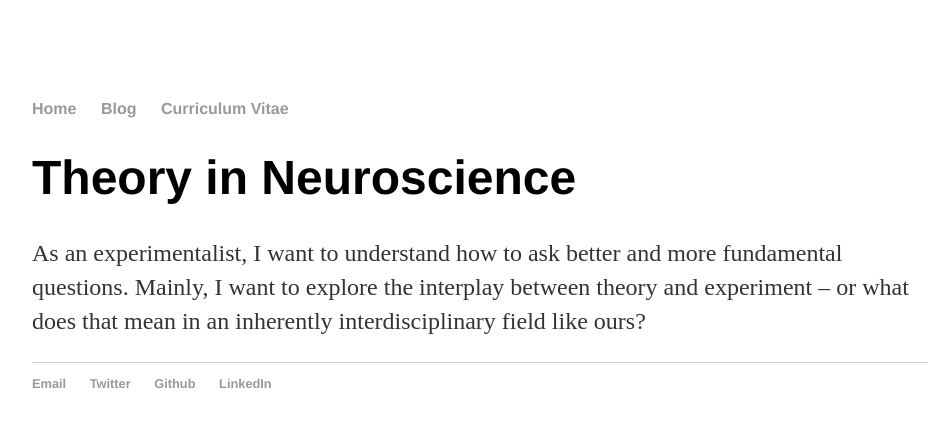
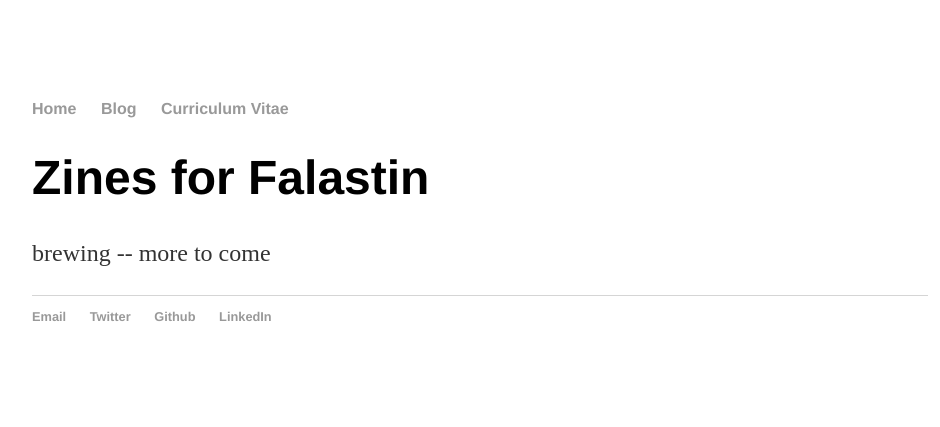
Before and after one commit to bitsandspikes/bitsandspikes.github.io, a Jekyll site: the page built from index.html, in a window 1280 px wide. Shown: the top 427 px of the page, without its empty margins (160-1100 px from the left). Built offline with Jekyll 4.4.1, drawn with Linux system fonts in a browser that asks for light colours.

Commit message:
Update index.html

```diff
--- a/index.html
+++ b/index.html
@@ -1,11 +1,9 @@
 ---
 layout: default
-title: bitsandspikes
+title: zinesforfalastin
 ---
 <div class="blurb">
-	<h1> Theory in Neuroscience </h1>
+	<h1> Zines for Falastin </h1>
 
-	<p> As an experimentalist, I want to understand how to ask better and more fundamental questions. Mainly,
-		I want to explore the interplay between theory and experiment –
-		or what does that mean in an inherently interdisciplinary field like ours?</p>
+	<p> brewing -- more to come </p>
 </div><!-- /.blurb -->
```
